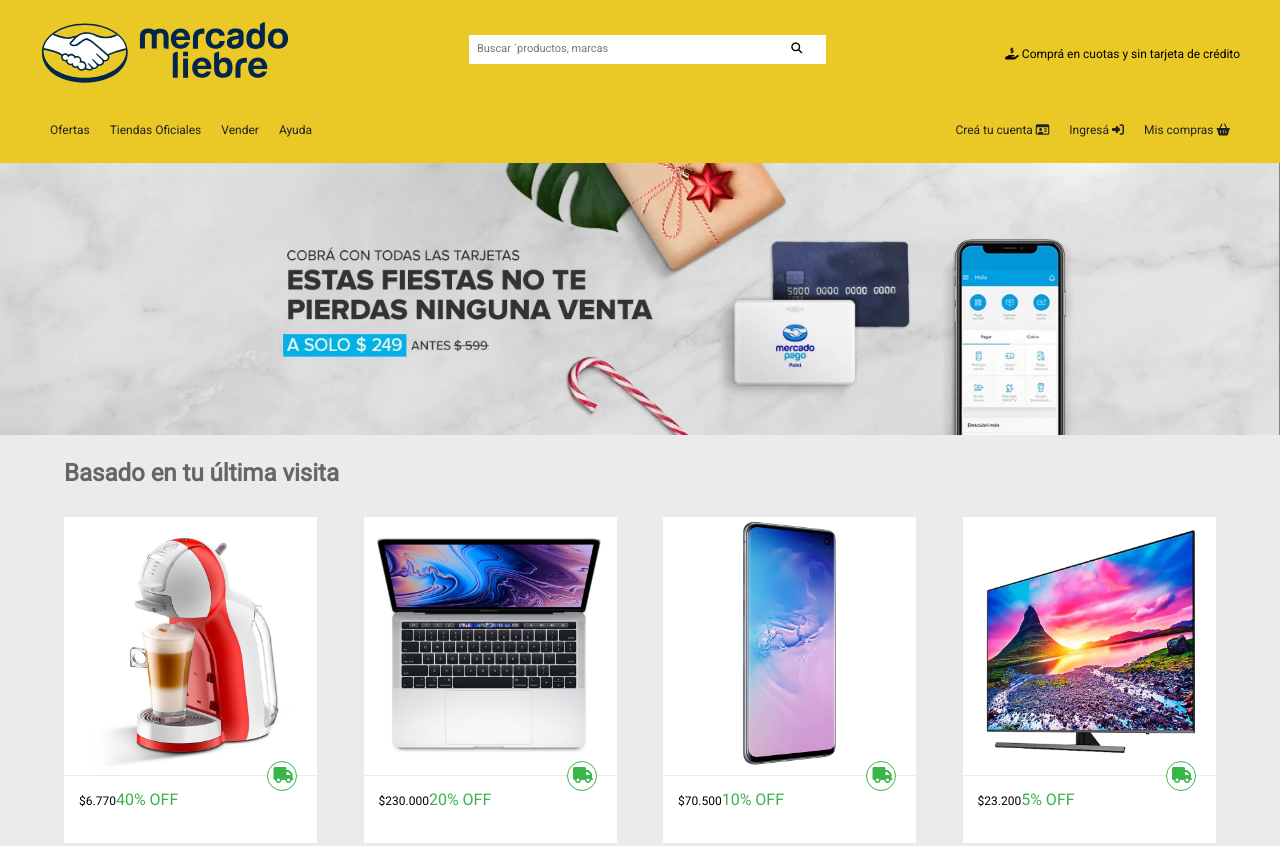
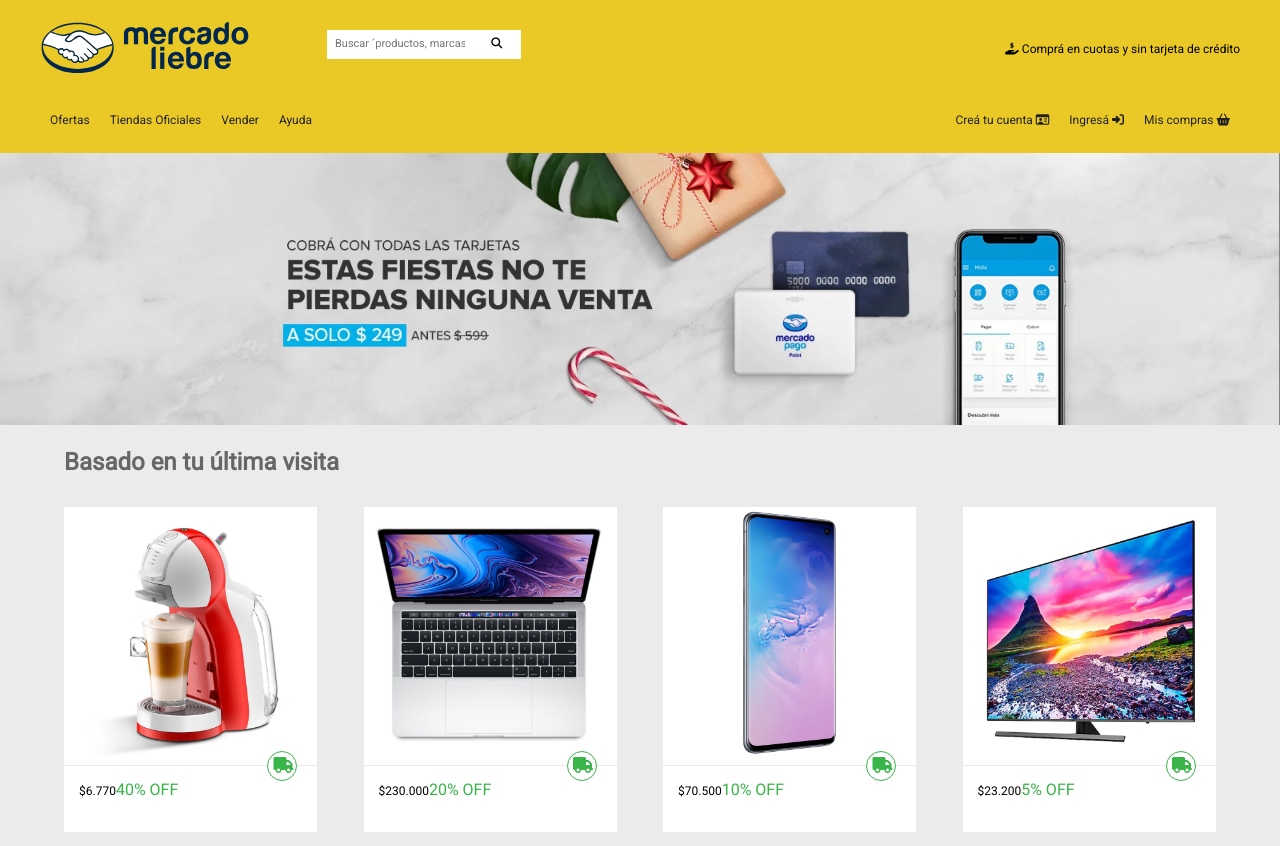
Before and after one commit to NahuiiGH/mercadoLiebre, a website: page views/home.html in a window 1280 px wide. Shown: the top 846 px of the page. Drawn offline with Linux system fonts and the light colour scheme.

Commit message:
cambios en el styles-bup.css

```diff
--- a/public/css/styles-bup.css
+++ b/public/css/styles-bup.css
@@ -38,7 +38,7 @@
 }
 
 .logo{
-    width: 100px;
+    width: 150px;
 }
 
 .logo.img{
@@ -417,20 +417,22 @@
     }
 
     .logo{
-        width: 300px;
+        width: 30%;
     }
 
     .logo.img{
         width: 50%;
+
     }
 
     .main-header .form_search{
-        width: 600px;
-        justify-content: center;
+        width: 40%;
+
+        /* justify-content: center; */
     }
 
     .input{
-        width: 50%;
+        max-width: 80%;
     }
 
     .main-header .form_search .lupa{
@@ -439,6 +441,7 @@
 
 
     .copy-header{
+        width: 30%;
         max-width: 200px;
         text-align: right;
         font-size: 12px;
@@ -485,7 +488,7 @@
     }
 
     .logo{
-        width: 200px;
+        width: 210px;
     }
 
     .copy-header{
@@ -531,7 +534,7 @@
 @media (min-width: 1200px){
 
     .logo{
-        width: 250px;
+        width: 210px;
     }
 
 
```
